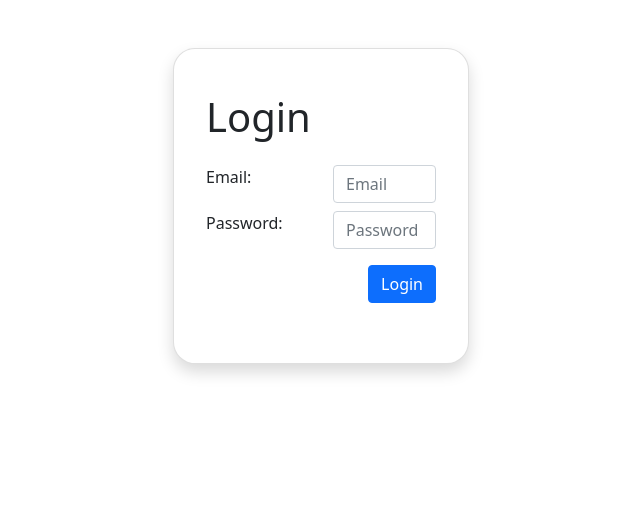
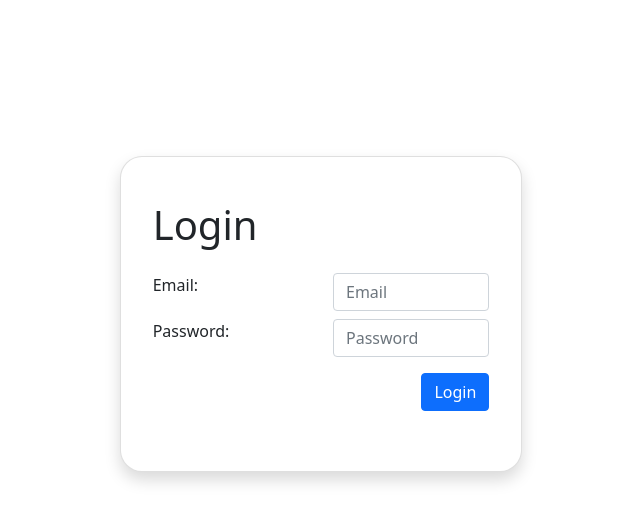
Before and after one commit to tracielyy/fyp-myappointment, a PHP site: page /login.php in a window 1280 px wide. Shown: the part 56-578 px from the top of the page, without its empty margins (319-959 px from the left). Run offline with PHP 8.4, Linux system fonts and the light colour scheme.

Commit message:
added hash password and created the GUI

```diff
--- a/public/login.php
+++ b/public/login.php
@@ -13,7 +13,7 @@ require_once '../resources/config.php';
         <title>FYP-21-S2-24</title>
         <!-- Styling -->
         <?php include COMPONENT_PATH . '/bootstrap.php'; ?>
-        <link rel="stylesheet" href="./css/login_register.css"/>
+        <link rel="stylesheet" href="./css/loginRegister.css"/>
 
 
     </head>
@@ -95,10 +95,10 @@ require_once '../resources/config.php';
             <?php include COMPONENT_PATH . '/navbar.php' ?>
 
             <!-- Login Card -->
-            <div class="row m-4"></div>
-        <div class="container w-25">
-            <div class="col-auto">
-                <div class="center shadow card p-2 rounded1">
+        <div class="row m-4" ></div>
+        <div class="center container col-md-6 col-lg-4">
+            <div class="my-5 col-sm-12">
+                <div class="shadow card p-2 rounded1">
                     <div class="card-body m-1">
                         <h1 class="card-title px-1 py-3">Login</h1>
                         <div class="px-1">
```
